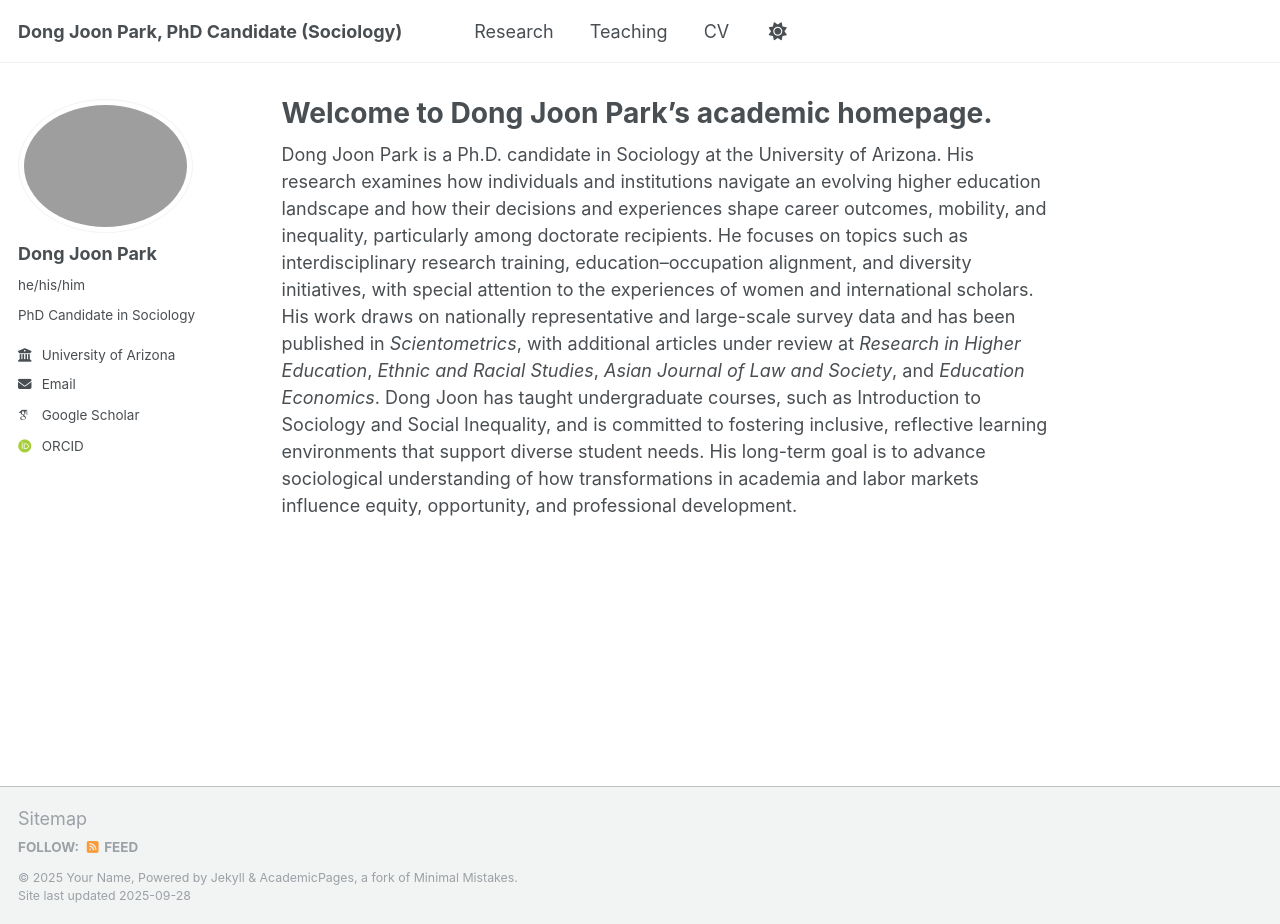
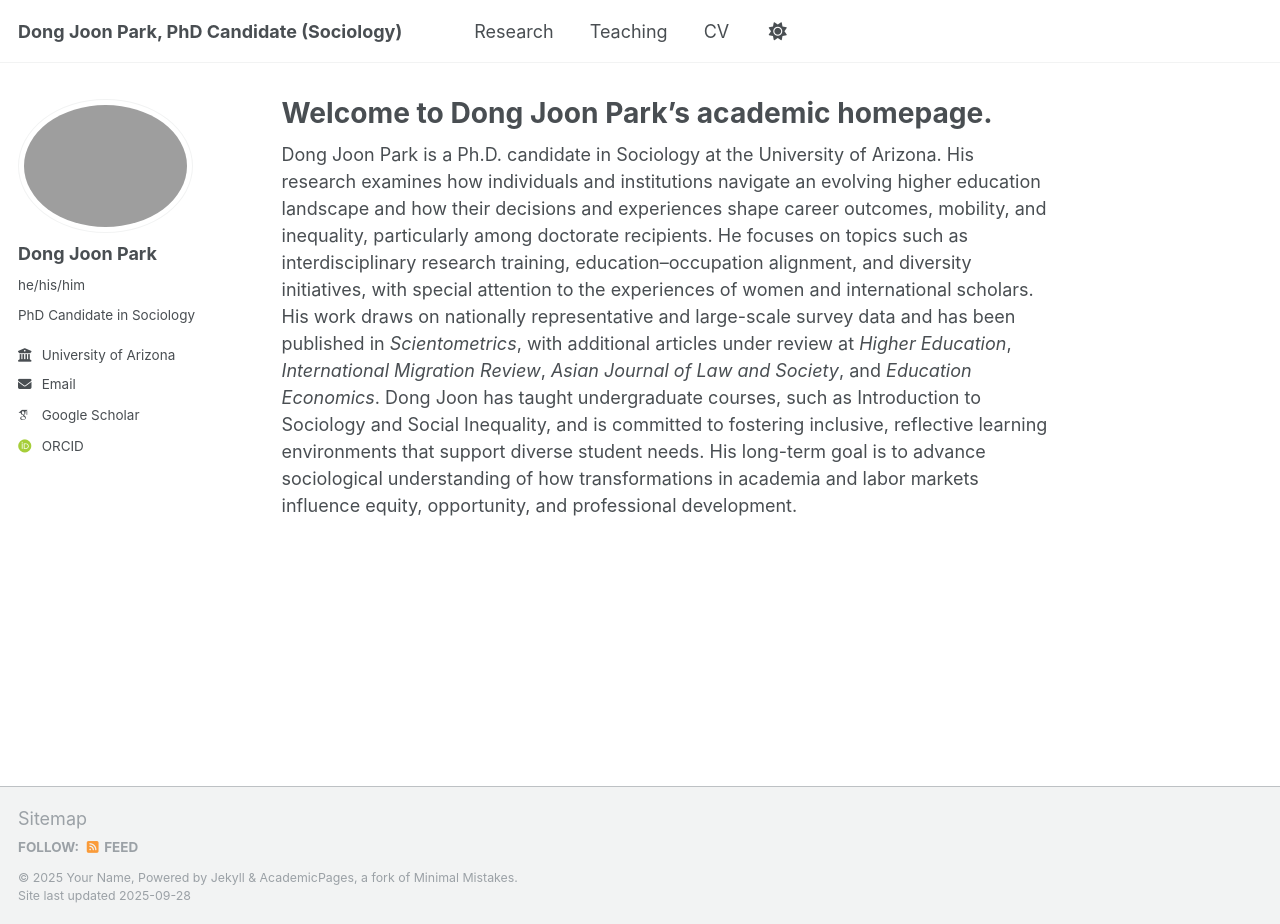
Before and after one commit to DongJoonPark0321/dongjoonpark0321.github.io, a Jekyll site: the page built from _pages/about.md, in a window 1280 px wide and 924 px high. Built offline with Jekyll 4.4.1, drawn with Linux system fonts in a browser that asks for light colours; some web fonts are replaced.

Commit message:
Update about.md

```diff
--- a/_pages/about.md
+++ b/_pages/about.md
@@ -8,5 +8,5 @@ redirect_from:
 ---
 
 Dong Joon Park is a Ph.D. candidate in Sociology at the University of Arizona. His research examines how individuals and institutions navigate an evolving higher education landscape and how their decisions and experiences shape career outcomes, mobility, and inequality, particularly among doctorate recipients.
-He focuses on topics such as interdisciplinary research training, education–occupation alignment, and diversity initiatives, with special attention to the experiences of women and international scholars. His work draws on nationally representative and large-scale survey data and has been published in _Scientometrics_, with additional articles under review at _Research in Higher Education_, _Ethnic and Racial Studies_, _Asian Journal of Law and Society_, and _Education Economics_.
+He focuses on topics such as interdisciplinary research training, education–occupation alignment, and diversity initiatives, with special attention to the experiences of women and international scholars. His work draws on nationally representative and large-scale survey data and has been published in _Scientometrics_, with additional articles under review at _Higher Education_, _International Migration Review_, _Asian Journal of Law and Society_, and _Education Economics_.
 Dong Joon has taught undergraduate courses, such as Introduction to Sociology and Social Inequality, and is committed to fostering inclusive, reflective learning environments that support diverse student needs. His long-term goal is to advance sociological understanding of how transformations in academia and labor markets influence equity, opportunity, and professional development.
```
